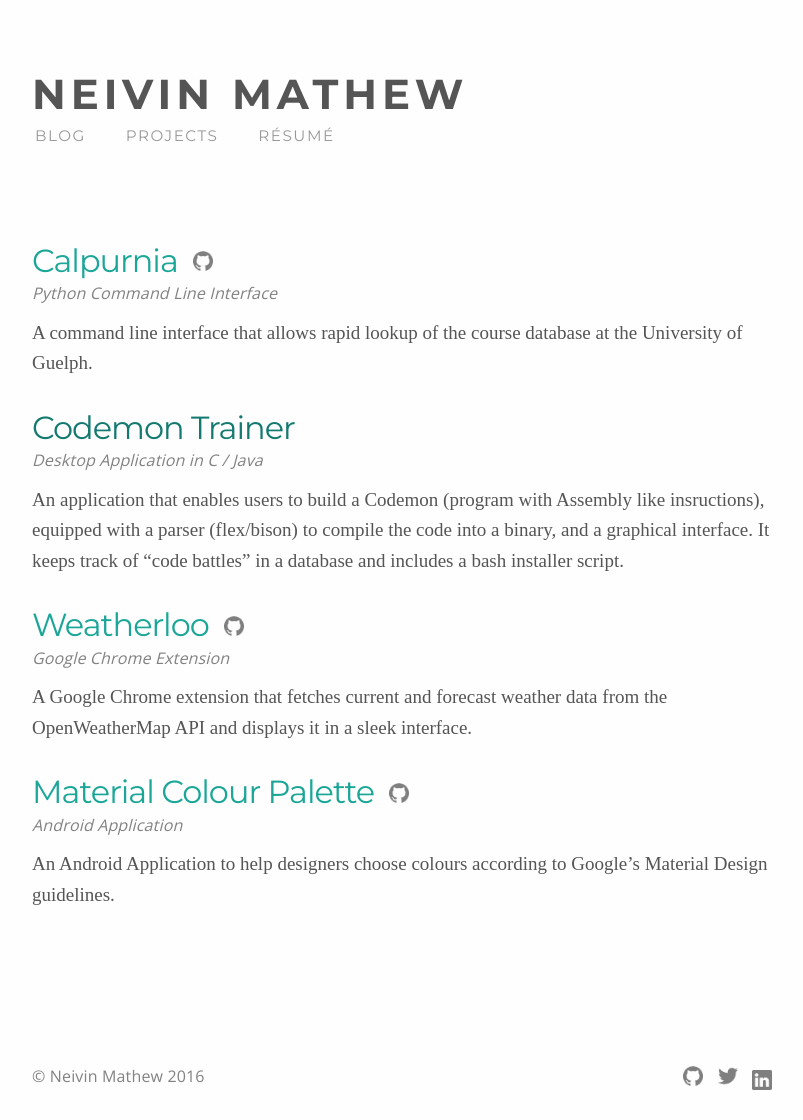
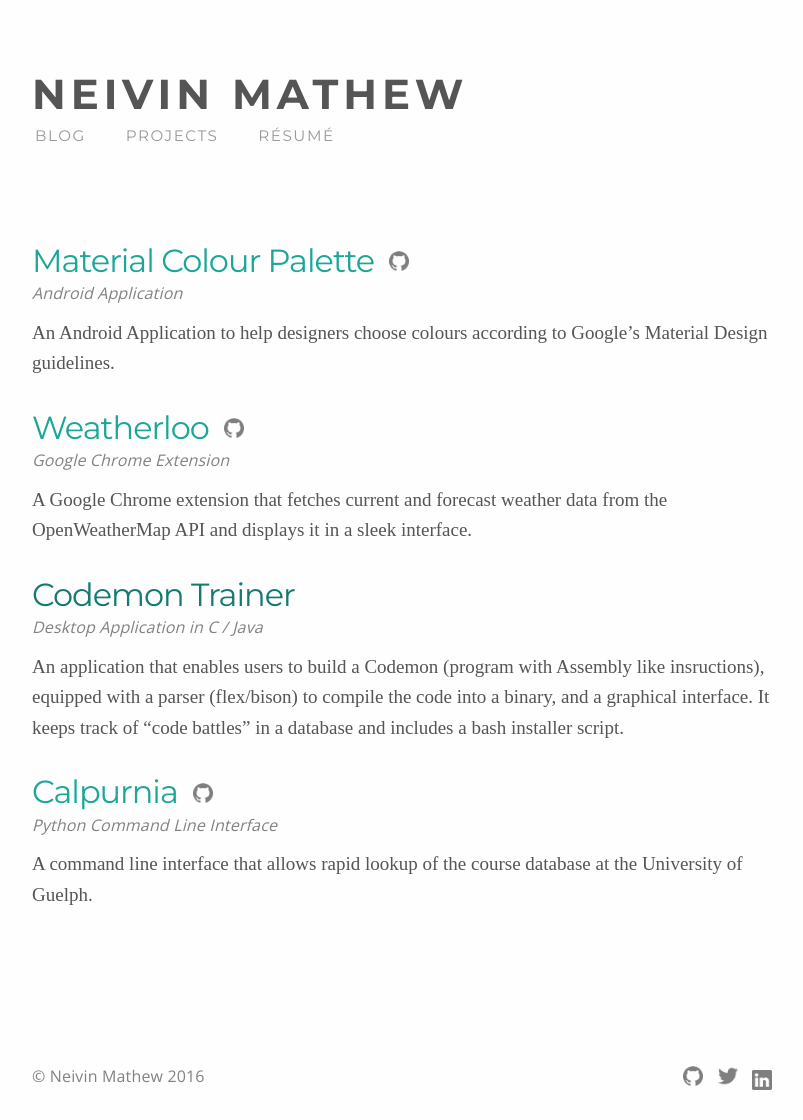
Before and after one commit to neivin/neivin.github.io, a Jekyll site: the page built from work/index.html, in a window 1280 px wide. Shown: the whole page, without its empty margins (238-1041 px from the left). Built offline with Jekyll 4.4.1, drawn with Linux system fonts in a browser that asks for light colours.

Commit message:
:zap: make projects appear in reverse chronological order

```diff
--- a/work/index.html
+++ b/work/index.html
@@ -4,7 +4,7 @@ title: Projects
 ---
 
 <ul class="post-list">
-	{% assign projlist = site.projects | sort: 'date' %}
+	{% assign projlist = site.projects | sort: 'date'| reverse %}
 	{% for proj in projlist%}
 		<li>
 			<a href="{{ proj.link }}">
```
